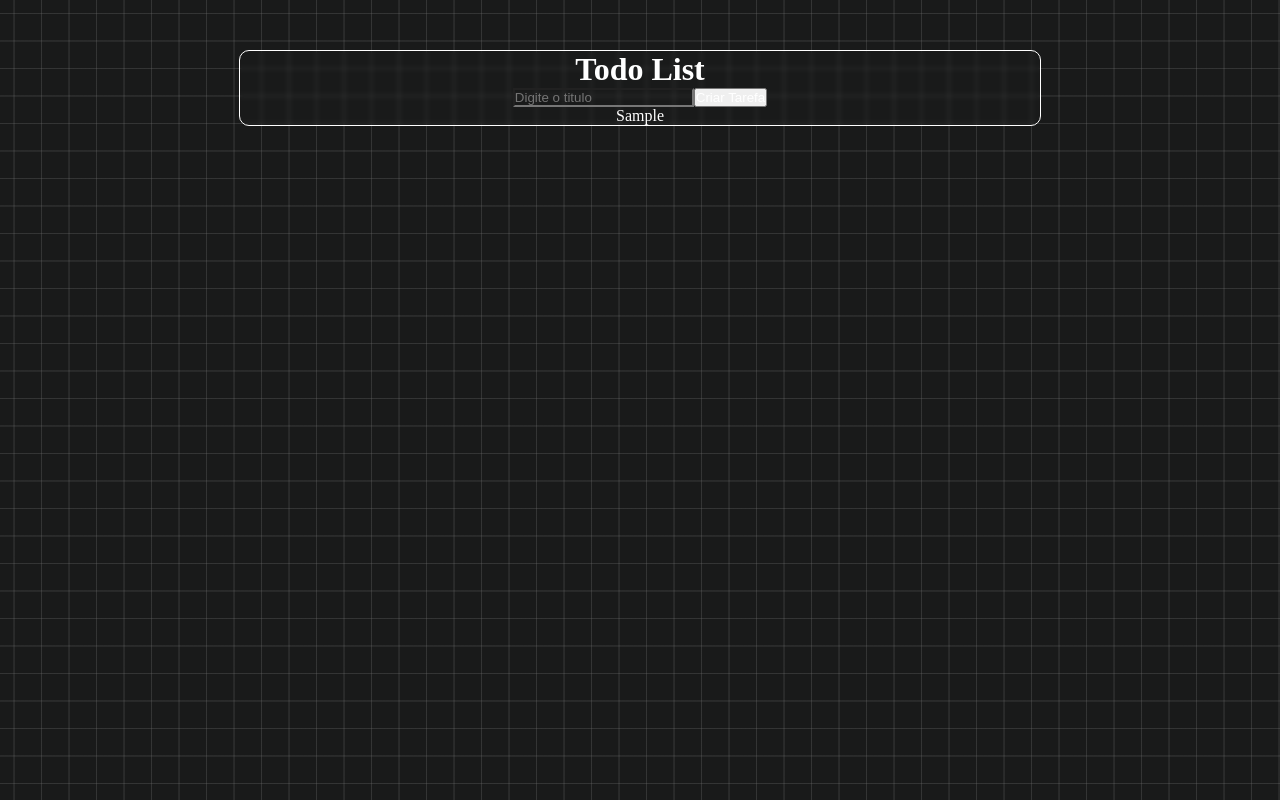
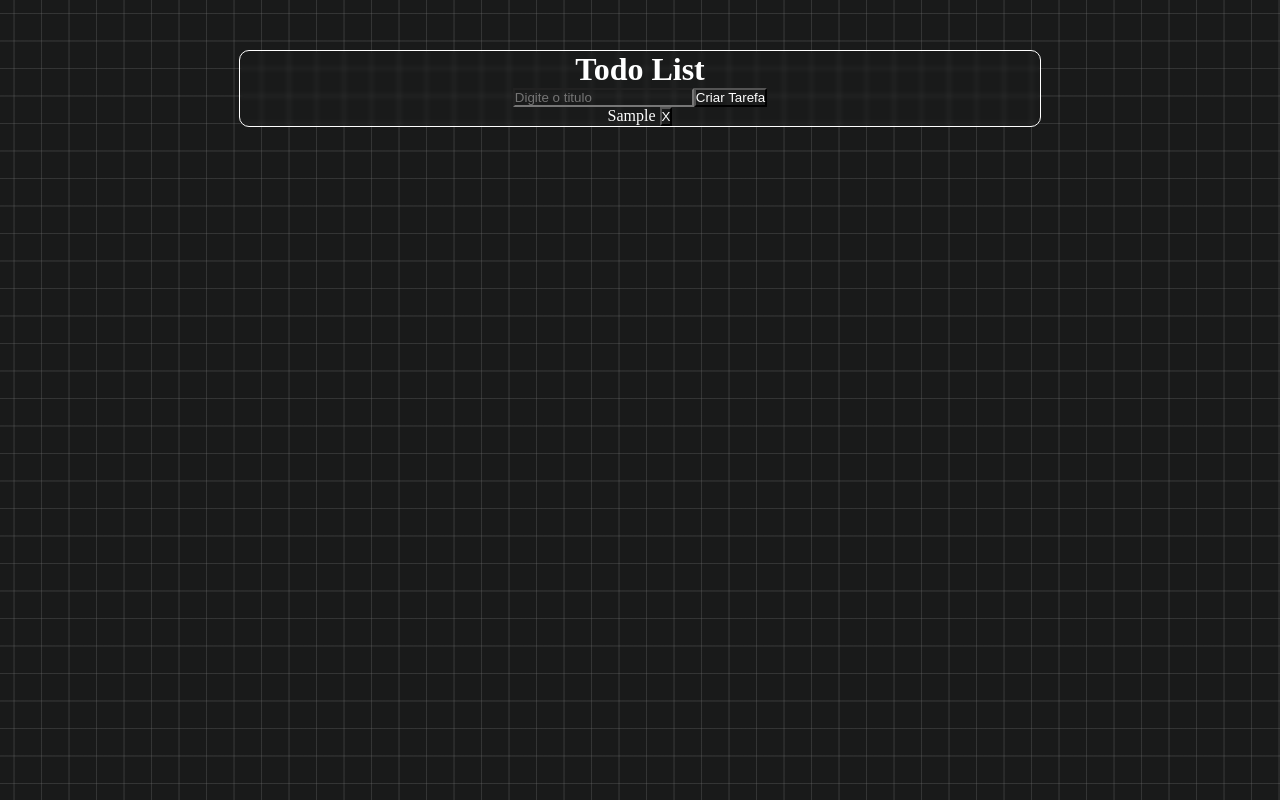
Before and after one commit to RodrigoArgenton/todo-list, a Vue app: page / in a window 1280 px wide. Both pictures are taken after typing "Sample" into the empty fields and a click on the button "Criar Tarefa". Built offline with nearby package versions, Linux system fonts and the light colour scheme.

Commit message:
função de remover tarefas adicionada

```diff
--- a/src/components/mainTodoList.vue
+++ b/src/components/mainTodoList.vue
@@ -1,13 +1,16 @@
 <script setup>
 import { ref } from 'vue'
 
-const dataList = ref([]);
+const dataList = ref([])
 
-const newTitle = ref({ title: '' });
+const newTitle = ref({ title: '' })
 
 function submitForm() {
-    dataList.value.push({ ...newTitle.value });
-    newTitle.value.title = '';
+    dataList.value.push({ ...newTitle.value })
+    newTitle.value.title = ''
+}
+function deleteList(index){
+    dataList.value.splice(index, 1)
 }
 </script>
 
@@ -19,13 +22,17 @@ function submitForm() {
             <button type="submit">Criar Tarefa</button>
         </form>
         <ul>
-            <li v-for="list in dataList" :key="list.title">{{ list.title }}</li>
+            <li v-for="list, index in dataList" :key="index">
+                {{ list.title }}
+                <button @click="deleteList(index)">X</button>
+            </li>
         </ul>
     </div>
 </template>
 
 <style scoped>
-input {
+input,
+button {
     background-color: transparent;
 }
 </style>
```
